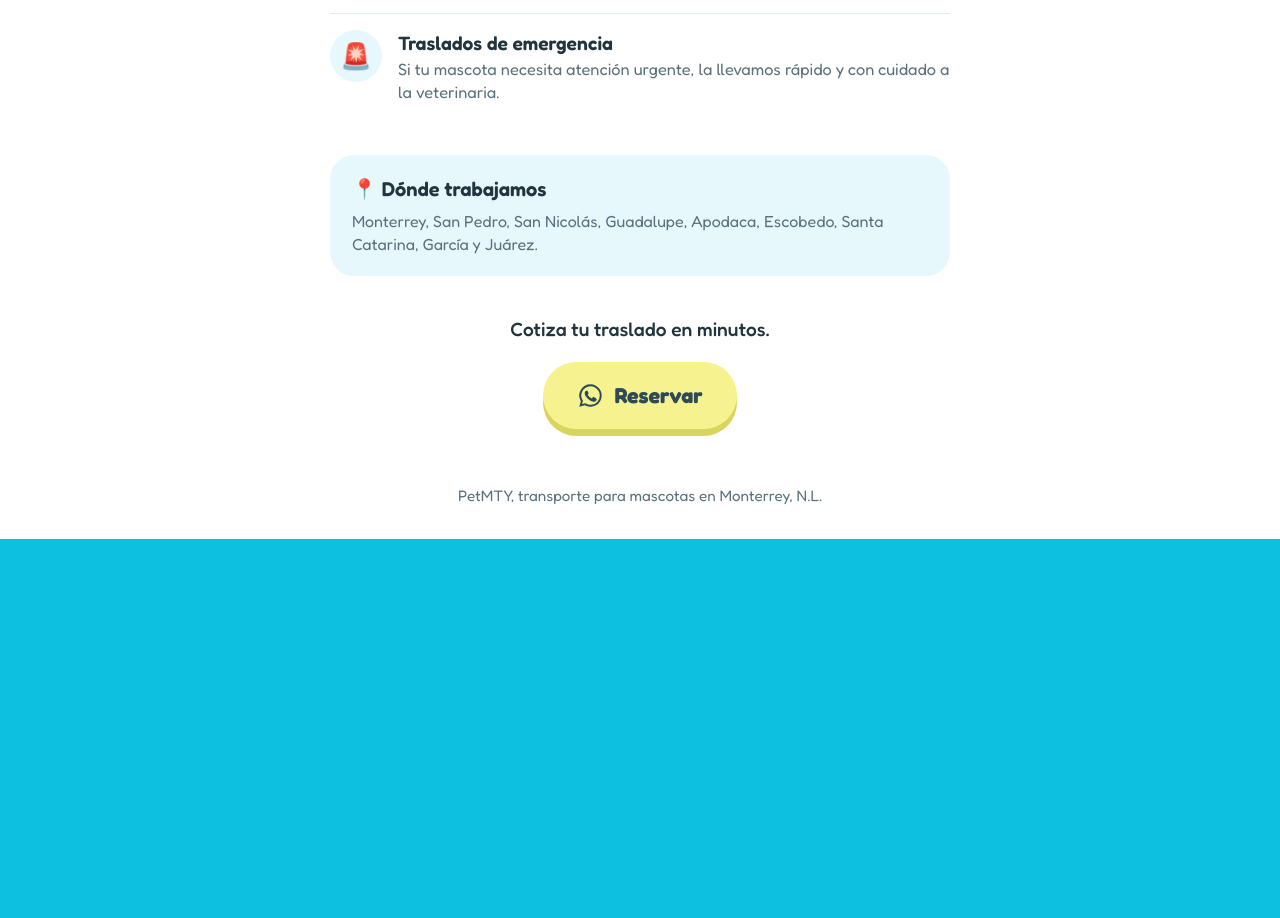
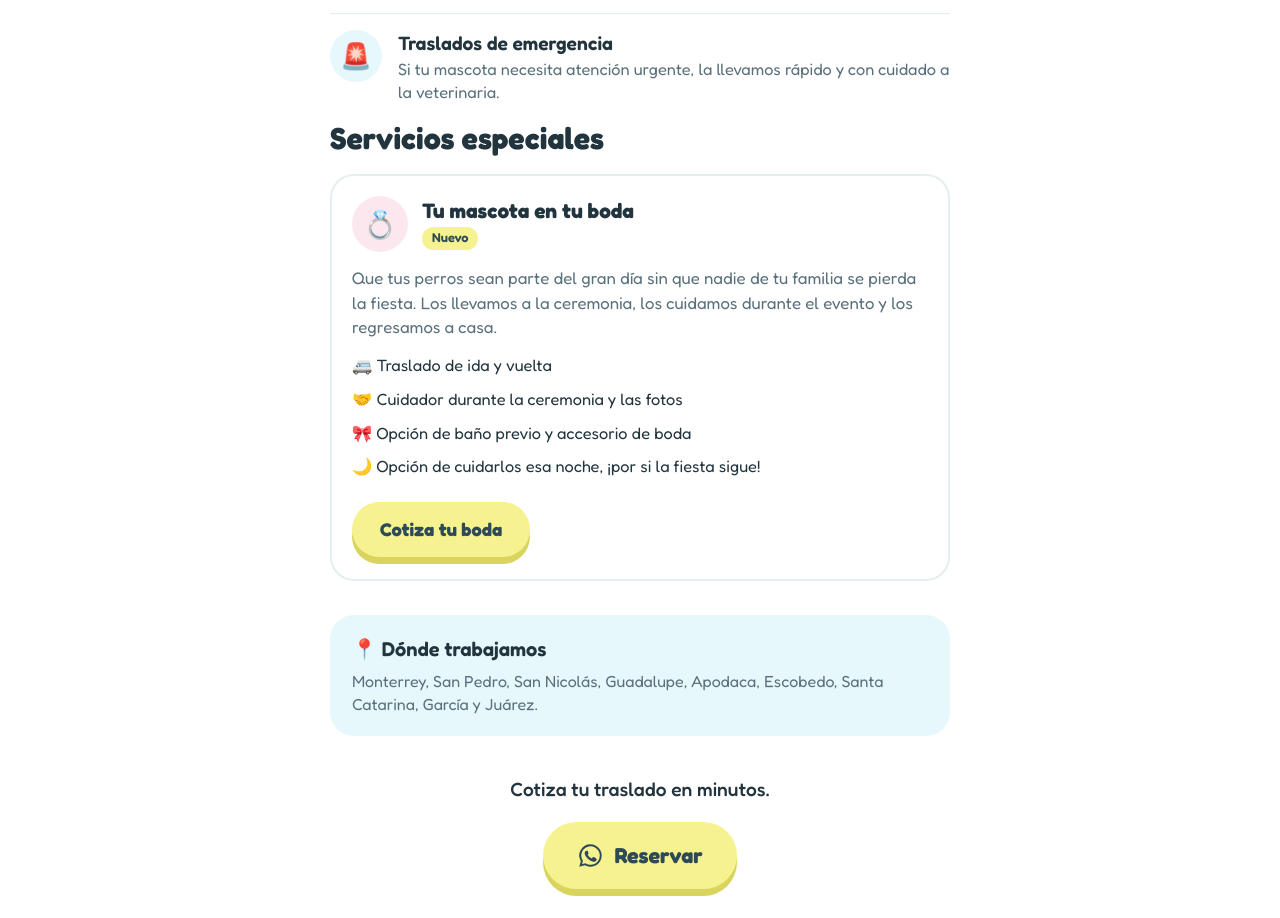
Before and after one commit to PetMty-mx/petmty-mx.github.io, a plain HTML site: page index.html in a window 1280 px wide. Shown: the part 1611-2529 px from the top of the page. Before the commit the page ends 2150 px from the top, so only its background shows below. Drawn offline with Linux system fonts and the light colour scheme.

Commit message:
Add files via upload

```diff
--- a/index.html
+++ b/index.html
@@ -92,6 +92,16 @@ dialog.tienda::backdrop{background:rgba(20,40,50,.55)}
 .ico{flex:0 0 auto;width:52px;height:52px;border-radius:50%;background:var(--circulo);display:grid;place-items:center;font-size:1.6rem}
 .servicios b{display:block;font-size:1.2rem;font-weight:600}
 .servicios span{color:var(--suave);font-size:1.02rem}
+.especiales-t{margin:38px 0 14px}
+.especial{border:2px solid var(--linea);border-radius:24px;padding:20px 20px 22px}
+.especial-cab{display:flex;align-items:center;gap:14px}
+.especial-ico{flex:0 0 auto;width:56px;height:56px;border-radius:50%;background:#FDE7EF;display:grid;place-items:center;font-size:1.7rem}
+.especial-cab b{display:block;font-size:1.3rem;font-weight:700;line-height:1.15}
+.etiqueta{display:inline-block;margin-top:4px;background:var(--amarillo);color:var(--tinta);font-size:.8rem;font-weight:600;padding:2px 10px;border-radius:999px}
+.especial p{margin:14px 0 10px;color:var(--suave);font-size:1.05rem}
+.especial-lista{list-style:none;margin:0 0 18px;padding:0}
+.especial-lista li{padding:5px 0;font-size:1.02rem}
+.reservar.chico{font-size:1.15rem;padding:14px 28px}
 .zonas{margin:34px 0 0;padding:20px 22px;border-radius:24px;background:var(--circulo)}
 .zonas h3{margin:0 0 6px;font-size:1.25rem;font-weight:600}
 .zonas p{margin:0;color:var(--suave)}
@@ -229,6 +239,18 @@ footer{background:var(--hoja);text-align:center;color:var(--suave);font-size:.95
       <li><div class="ico" aria-hidden="true">🐕</div><div><b>Perros de todos los tamaños</b><span>También grandes y de pelo largo.</span></div></li>
       <li><div class="ico" aria-hidden="true">🚨</div><div><b>Traslados de emergencia</b><span>Si tu mascota necesita atención urgente, la llevamos rápido y con cuidado a la veterinaria.</span></div></li>
     </ul>
+    <h2 class="especiales-t">Servicios especiales</h2>
+    <div class="especial">
+      <div class="especial-cab"><span class="especial-ico" aria-hidden="true">💍</span><div><b>Tu mascota en tu boda</b><span class="etiqueta">Nuevo</span></div></div>
+      <p>Que tus perros sean parte del gran día sin que nadie de tu familia se pierda la fiesta. Los llevamos a la ceremonia, los cuidamos durante el evento y los regresamos a casa.</p>
+      <ul class="especial-lista">
+        <li>🚐 Traslado de ida y vuelta</li>
+        <li>🤝 Cuidador durante la ceremonia y las fotos</li>
+        <li>🎀 Opción de baño previo y accesorio de boda</li>
+        <li>🌙 Opción de cuidarlos esa noche, ¡por si la fiesta sigue!</li>
+      </ul>
+      <a class="reservar chico" href="https://wa.me/528135700142?text=%F0%9F%92%8D%20Hola%2C%20me%20voy%20a%20casar%20y%20quiero%20informaci%C3%B3n%20sobre%20el%20servicio%20de%20mascotas%20en%20bodas%20%F0%9F%90%B6" target="_blank" rel="noopener">Cotiza tu boda</a>
+    </div>
     <div class="zonas">
       <h3>📍 Dónde trabajamos</h3>
       <p>Monterrey, San Pedro, San Nicolás, Guadalupe, Apodaca, Escobedo, Santa Catarina, García y Juárez.</p>
```
